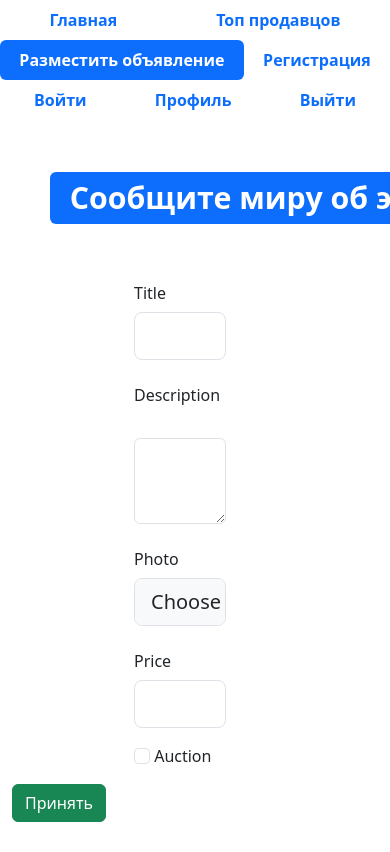
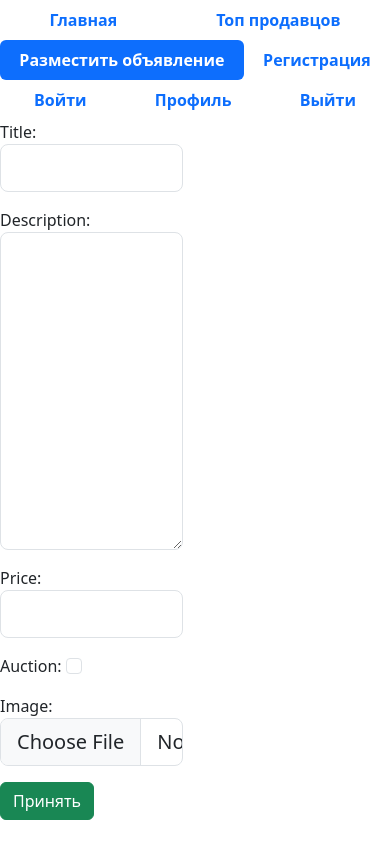
Before and after one commit to Amidaa123/module-4-86, a Django app: template advertisement/templates/advertisement-post.html in a window 390 px wide; the page is wider, and only the part inside the window is pictured. Before the commit the page ends 822 px from the top of that part, so only its background shows below. Run offline with Django 3.2, Linux system fonts and the light colour scheme; the template is opened without the code that fills it: values that come from a table or form of the project are taken from there, others are empty; some libraries are stand-ins or nearby versions.

Commit message:
Занятие 10 прошло успешно

```diff
--- a/advertisement/app_advertisement/admin.py
+++ b/advertisement/app_advertisement/admin.py
@@ -4,7 +4,7 @@ from .models import Advertisement
 
 
 class AdvertisementAdmin(admin.ModelAdmin):
-    list_display = ["id", "title", "price", "created_date", "updated_date", "auction", "image"]
+    list_display = ["id", "title", "price", "created_date", "updated_date", "auction", "show_photo"]
     list_filter = ["created_at", "auction"]
     actions = ["make_auction_as_false", "make_auction_as_true"]
     fieldsets = (
--- /dev/null
+++ b/advertisement/app_advertisement/forms.py
@@ -0,0 +1,20 @@
+from django import forms
+
+class AdvertisementForm(forms.Form):
+    title = forms.CharField(
+        max_length=60,
+        widget=forms.TextInput(attrs={"class": "form-control form-control-lg"})
+    )
+    description = forms.CharField(
+        widget=forms.Textarea(attrs={"class": "form-control form-control-lg"})
+    )
+    price = forms.DecimalField(
+        widget=forms.NumberInput(attrs={"class": "form-control form-control-lg"})
+    )
+    auction = forms.BooleanField(
+        required=False,
+        widget=forms.CheckboxInput(attrs={"class": "form-check-input"})
+    )
+    image = forms.ImageField(
+        widget=forms.FileInput(attrs={"class": "form-control form-control-lg"})
+    )
--- a/advertisement/app_advertisement/urls.py
+++ b/advertisement/app_advertisement/urls.py
@@ -1,7 +1,8 @@
 from django.urls import path
-from .views import index, top_sellers
+from .views import index, top_sellers, advertisement_post
 
 urlpatterns = [
     path("", index, name='main-page'),
-    path("top-sellers/", top_sellers, name='top-sellers')
+    path("top-sellers/", top_sellers, name='top-sellers'),
+    path("advertisement-post/", advertisement_post, name="adv-post")
 ]
--- a/advertisement/templates/advertisement-post.html
+++ b/advertisement/templates/advertisement-post.html
@@ -1,31 +1,21 @@
-<!DOCTYPE html>
-<html lang="en">
+{% extends 'base.html' %}
+{% load static %}
 
-<head>
-  <meta charset="UTF-8">
-  <meta http-equiv="X-UA-Compatible" content="IE=edge">
-  <meta name="viewport" content="width=device-width, initial-scale=1.0">
-  <link rel="shortcut icon" href="img/favicon.ico" type="image/x-icon">
-  <link href="css/bootstrap.min.css" rel="stylesheet">
-  <link rel="stylesheet" href="css/fontello.css">
-  <title>Advertisement-post</title>
-</head>
 
-<body>
-
+{% block content %}
 
   <ul class="nav nav-pills sticky-top bg-white nav-fill">
     <li class="nav-item">
-      <a class="nav-link" href="index.html">
+      <a class="nav-link" href="{% url 'main-page' %}">
         <span style="font-weight: bold;">Главная</span>
       </a>
     </li>
     <li class="nav-item">
-      <a class="nav-link" href="top-sellers.html"><span style="font-weight: bold;">Топ продавцов</span>
+      <a class="nav-link" href="{% url 'top-sellers' %}"><span style="font-weight: bold;">Топ продавцов</span>
       </a>
     </li>
     <li class="nav-item">
-      <a class="nav-link active" aria-current="page" href="advertisement-post.html">
+      <a class="nav-link active" aria-current="page" href="{% url 'adv-post' %}">
         <span style="font-weight: bold;">Разместить объявление</span>
       </a>
     </li>
@@ -50,63 +40,23 @@
       </a>
     </li>
   </ul>
-  <div class="row">
-    <div class="col" style="margin: 50px;">
-      <div class="display-2">
-        <span class="badge bg-primary">Сообщите миру об этом в этой форме</span>
-      </div>
-    </div>
-  </div>
-  <div class="container">
-    <form method="post">
-      <div class="row mb-3">
-        <div class="col">
-          <label class="col-sm-4 col-form-label offset-4">Title</label>
-          <div class="col-sm-4 offset-4 w-25">
-            <input type="text" class="form-control form-control-lg">
+    <form method="post" enctype="multipart/form-data">
+      {% csrf_token %}
+      <div class="row mb-3 offset-sm-4">
+
+        <div class="col-6">
+          {{ form.as_p }}
+        </div>
+
+        <div class="row mb-3 offset-sm-5">
+          <div class="col">
+            <button type="submit" class="btn btn-success">Принять</button>
           </div>
         </div>
-      </div>
-      <div class="row mb-3">
-        <div class="col">
-          <label class="col-sm-4 col-form-label offset-4">Description</label>
-          <div class="col-sm-4 offset-4 w-25">
-              <label for="" class="form-label"></label>
-              <textarea class="form-control" name="" id="" rows="3"></textarea>
-          </div>
-        </div>
-      </div>
-      <div class="row mb-3">
-        <div class="col">
-          <label class="col-sm-4 col-form-label offset-4">Photo</label>
-          <div class="col-sm-4 offset-4 w-25">
-            <input type="file" class="form-control form-control-lg">
-          </div>
-        </div>
-      </div>
-      <div class="row mb-3">
-        <div class="col">
-          <label class="col-sm-4 col-form-label offset-4">Price</label>
-          <div class="col-sm-4 offset-4 w-25">
-            <input type="text" class="form-control form-control-lg">
-          </div>
-        </div>
-      </div>
-      <div class="row mb-3">
-        <div class="col">
-          <div class="offset-4 w-25">
-            <input type="checkbox" class="form-check-input">
-            <label class="form-check-label">Auction</label>
-          </div>
-        </div>
-      </div>
-      <div class="row mb-3 offset-sm-5">
-        <div class="col">
-          <button type="submit" class="btn btn-success">Принять</button>
-        </div>
+
       </div>
     </form>
-  </div>
+  {% block script %}
   <script src="js/bootstrap.bundle.min.js"></script>
-</body>
-</html>
+  {% endblock %}
+{% endblock %}
```
Also changed, not shown: advertisement/app_advertisement/models.py (+14 -1 lines), advertisement/app_advertisement/views.py (+18 -3 lines), advertisement/templates/index.html (+5 -4 lines), advertisement/templates/top-sellers.html (+5 -4 lines), advertisement/db.sqlite3, advertisement/media/advertisements/Jellyfish.jpg (added).
